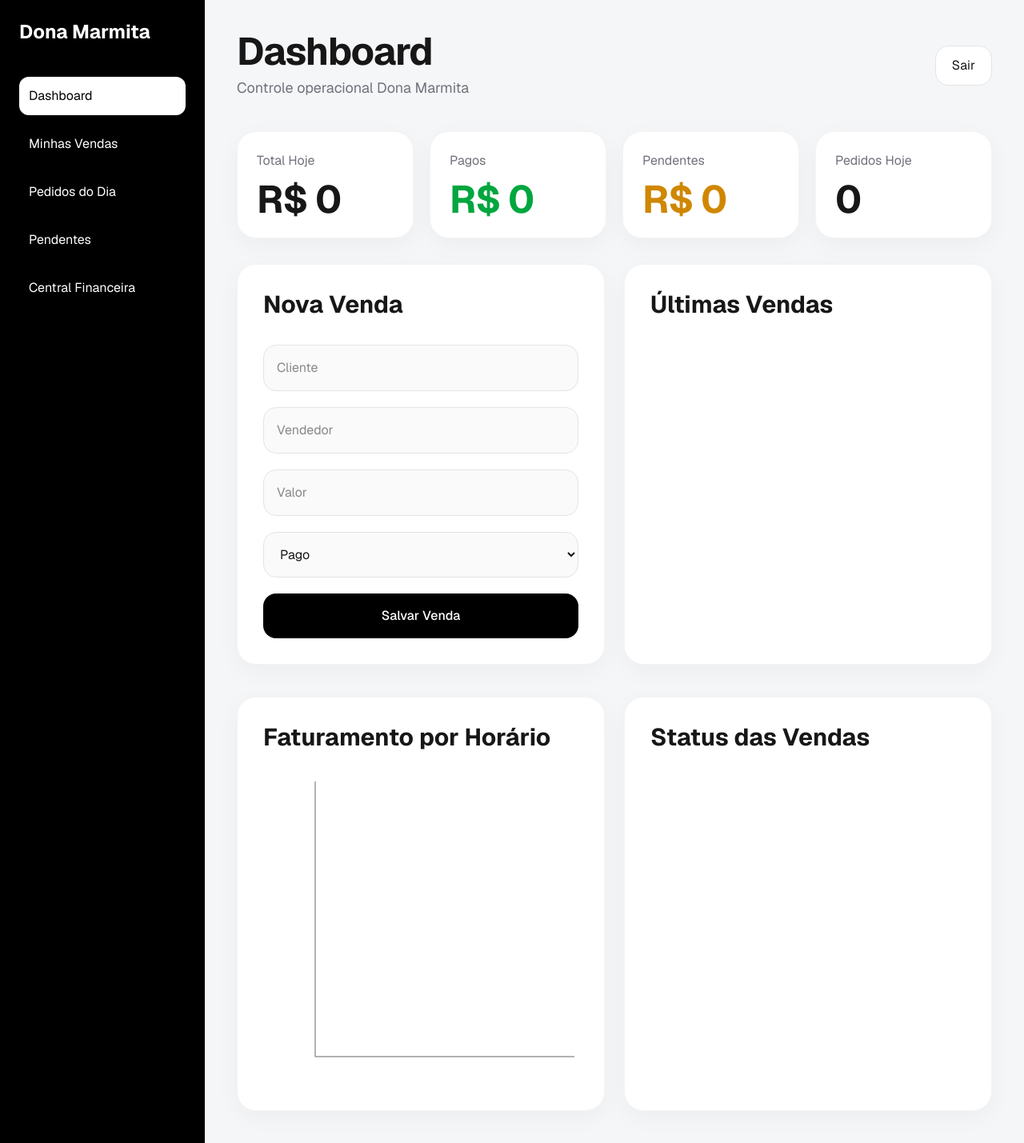
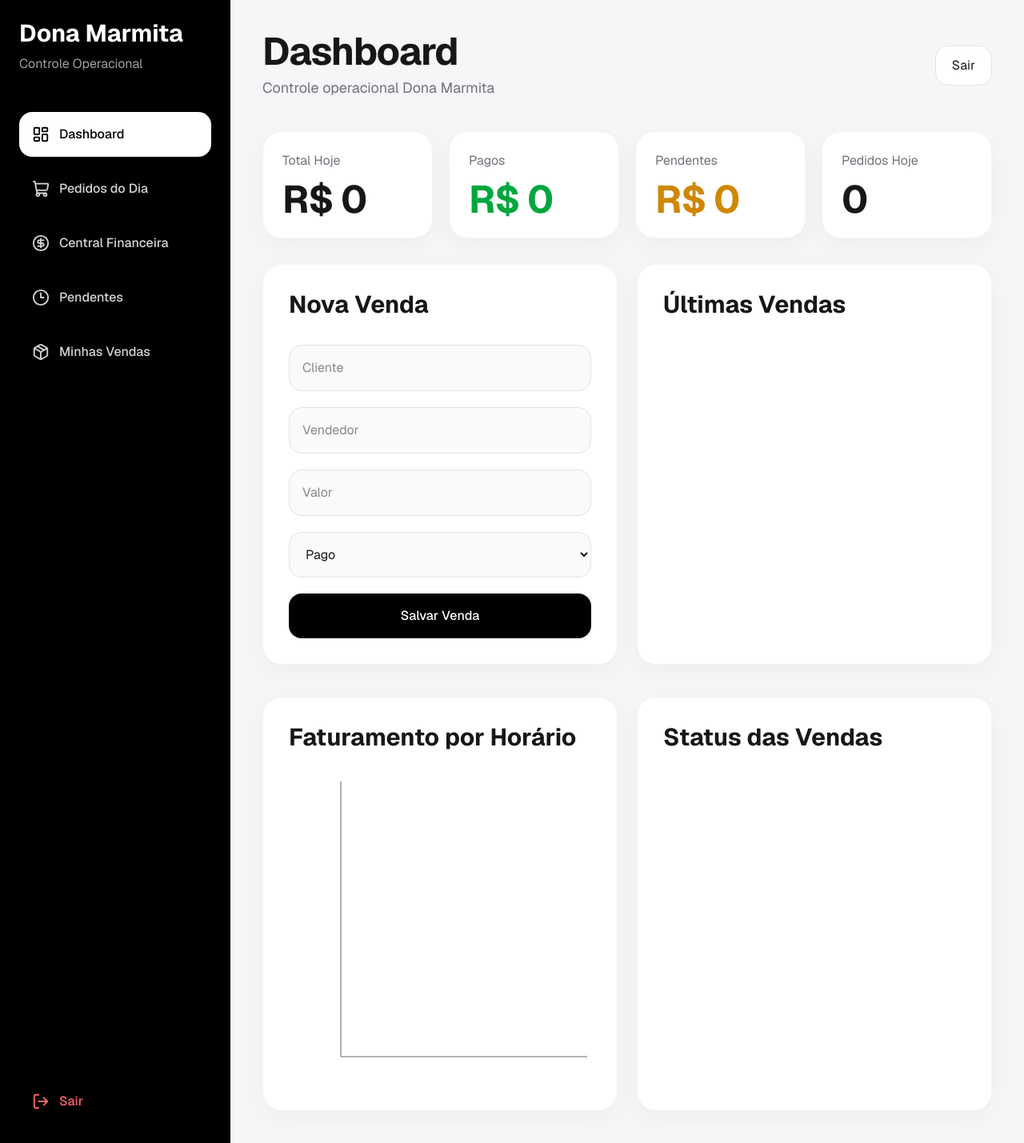
Before and after one commit to danielabredv/dona-marmita-dashboard, a Next.js app: page / in a window 1280 px wide. Shown: the whole page at 80% size. Built offline with nearby package versions, Linux system fonts and the light colour scheme.

Commit message:
Update Sidebar.tsx

```diff
--- a/components/ui/Sidebar.tsx
+++ b/components/ui/Sidebar.tsx
@@ -1,62 +1,135 @@
 "use client"
 
 import Link from "next/link"
-import { usePathname } from "next/navigation"
+import { usePathname, useRouter } from "next/navigation"
+
+import {
+  LayoutDashboard,
+  ShoppingCart,
+  CircleDollarSign,
+  Clock3,
+  Package,
+  LogOut
+} from "lucide-react"
+
+import { supabase } from "@/lib/supabase"
 
 export default function Sidebar() {
 
   const pathname = usePathname()
+  const router = useRouter()
 
-  const links = [
+  async function sair() {
+
+    await supabase.auth.signOut()
+
+    router.push("/login")
+  }
+
+  const menu = [
+
     {
       nome: "Dashboard",
-      href: "/"
+      rota: "/",
+      icon: LayoutDashboard
     },
+
+    {
+      nome: "Pedidos do Dia",
+      rota: "/pedidos-dia",
+      icon: ShoppingCart
+    },
+
+    {
+      nome: "Central Financeira",
+      rota: "/financeiro",
+      icon: CircleDollarSign
+    },
+
+    {
+      nome: "Pendentes",
+      rota: "/pendentes",
+      icon: Clock3
+    },
+
     {
       nome: "Minhas Vendas",
-      href: "/vendas"
-    },
-    {
-      nome: "Pedidos do Dia",
-      href: "/pedidos-dia"
-    },
-    {
-      nome: "Pendentes",
-      href: "/pendentes"
-    },
-    {
-      nome: "Central Financeira",
-      href: "/financeiro"
+      rota: "/vendas",
+      icon: Package
     }
   ]
 
   return (
 
-    <aside className="w-64 min-h-screen bg-black text-white p-6">
+    <aside className="w-72 min-h-screen bg-black text-white p-6 flex flex-col justify-between">
 
-      <h1 className="text-2xl font-bold mb-10">
+      <div>
+
+        {/* LOGO */}
+
+        <div className="mb-12">
+
+          <h1 className="text-3xl font-bold">
             Dona Marmita
           </h1>
 
+          <p className="text-zinc-400 mt-2">
+            Controle Operacional
+          </p>
+
+        </div>
+
+        {/* MENU */}
+
         <nav className="flex flex-col gap-3">
 
-        {links.map((link) => (
+          {menu.map((item) => {
+
+            const Icon = item.icon
+
+            const ativo =
+              pathname === item.rota
+
+            return (
 
               <Link
-            key={link.href}
-            href={link.href}
-            className={`p-3 rounded-xl transition ${
-              pathname === link.href
+                key={item.rota}
+                href={item.rota}
+                className={`flex items-center gap-3 px-4 py-4 rounded-2xl transition-all duration-200 ${
+                  ativo
                     ? "bg-white text-black"
-                : "hover:bg-zinc-800"
+                    : "hover:bg-zinc-900 text-zinc-300"
                 }`}
               >
-            {link.nome}
+
+                <Icon size={22} />
+
+                <span className="font-medium">
+                  {item.nome}
+                </span>
+
               </Link>
-
-        ))}
+            )
+          })}
 
         </nav>
+
+      </div>
+
+      {/* SAIR */}
+
+      <button
+        onClick={sair}
+        className="flex items-center gap-3 px-4 py-4 rounded-2xl hover:bg-red-500/20 text-red-400 transition-all duration-200"
+      >
+
+        <LogOut size={22} />
+
+        <span className="font-medium">
+          Sair
+        </span>
+
+      </button>
 
     </aside>
   )
```
Lines whose indentation alone changed are shown as unchanged.
